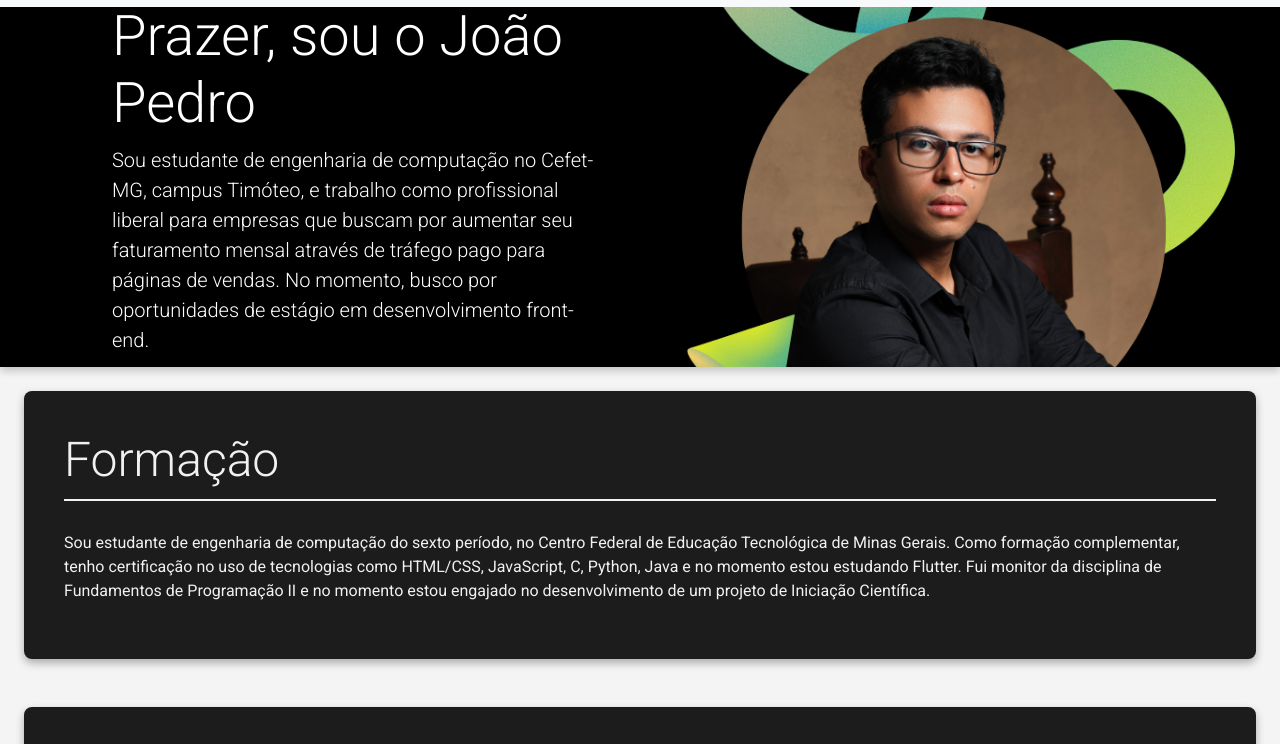
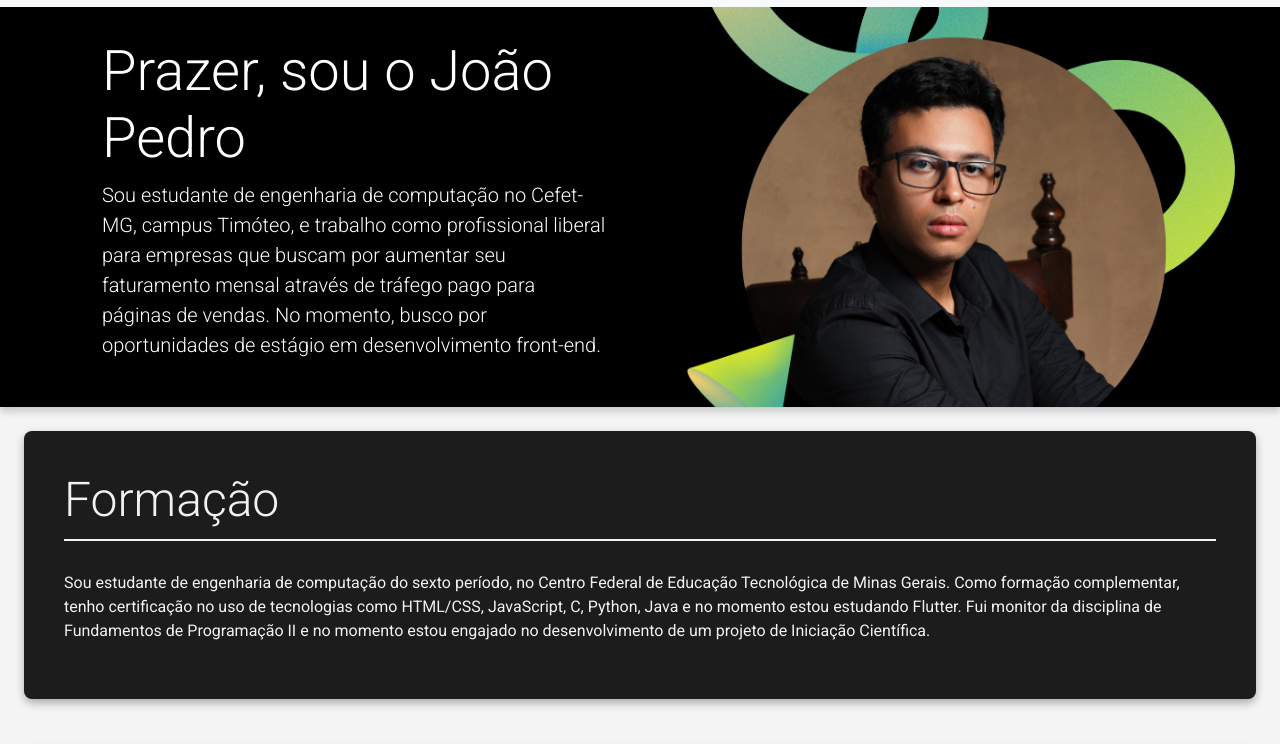
Before and after one commit to joaopfduarte/CV_BootStrap, a plain HTML site: page index.html in a window 1280 px wide. Shown: the part 53-797 px from the top of the page. Drawn offline with nearby package versions, Linux system fonts and the light colour scheme.

Commit message:
Ultimo envio com correcoes

```diff
--- a/index.html
+++ b/index.html
@@ -22,18 +22,25 @@
             background-position: center;
             background-repeat: no-repeat;
             color: white;
-            height: 45vh;
+            height: 50vh;
             margin: 0;
             box-shadow: 0 4px 8px rgba(0, 0, 0, 0.2);
         }
 
         .hero-content {
-            padding: 30px;
+            padding: 20px;
             border-radius: 8px;
-            max-width: auto; /* Ajuste a largura máxima */
+            max-width: auto;
+            /* Ajuste a largura máxima */
             width: 100%;
-            height: auto;
-            /* Garante que o conteúdo use 100% da largura disponível */
+            /* Garante que o conteúdo ocupe 100% da largura */
+            height: 100%;
+            /* Garante que o conteúdo ocupe toda a altura disponível */
+            overflow: hidden;
+            /* Impede que o conteúdo ultrapasse os limites */
+            box-sizing: border-box;
+            /* Inclui o padding dentro da altura e largura */
+            arante que o conteúdo use 100% da largura disponível */
         }
 
         .hero-section h1,
@@ -64,11 +71,13 @@
 
         @media (max-width: 767px) {
             .hero-content {
-                padding: 20px; /* Reduz o padding em telas menores */
+                padding: 20px;
+                /* Reduz o padding em telas menores */
             }
 
             .hero-section {
-                height: 60vh; /* Ajusta a altura da seção em telas menores */
+                height: 60vh;
+                /* Ajusta a altura da seção em telas menores */
             }
         }
     </style>
@@ -83,7 +92,9 @@
                     <img src="../CV_BootStrap/img/perfil-preto.svg" alt="Logo" width="40" height="34">
                 </a>
                 <!-- Botão para colapsar o menu em telas menores -->
-                <button class="navbar-toggler" type="button" data-bs-toggle="collapse" data-bs-target="#navbarNavAltMarkup" aria-controls="navbarNavAltMarkup" aria-expanded="false" aria-label="Toggle navigation">
+                <button class="navbar-toggler" type="button" data-bs-toggle="collapse"
+                    data-bs-target="#navbarNavAltMarkup" aria-controls="navbarNavAltMarkup" aria-expanded="false"
+                    aria-label="Toggle navigation">
                     <span class="navbar-toggler-icon"></span>
                 </button>
                 <!-- Menu de navegação -->
```
